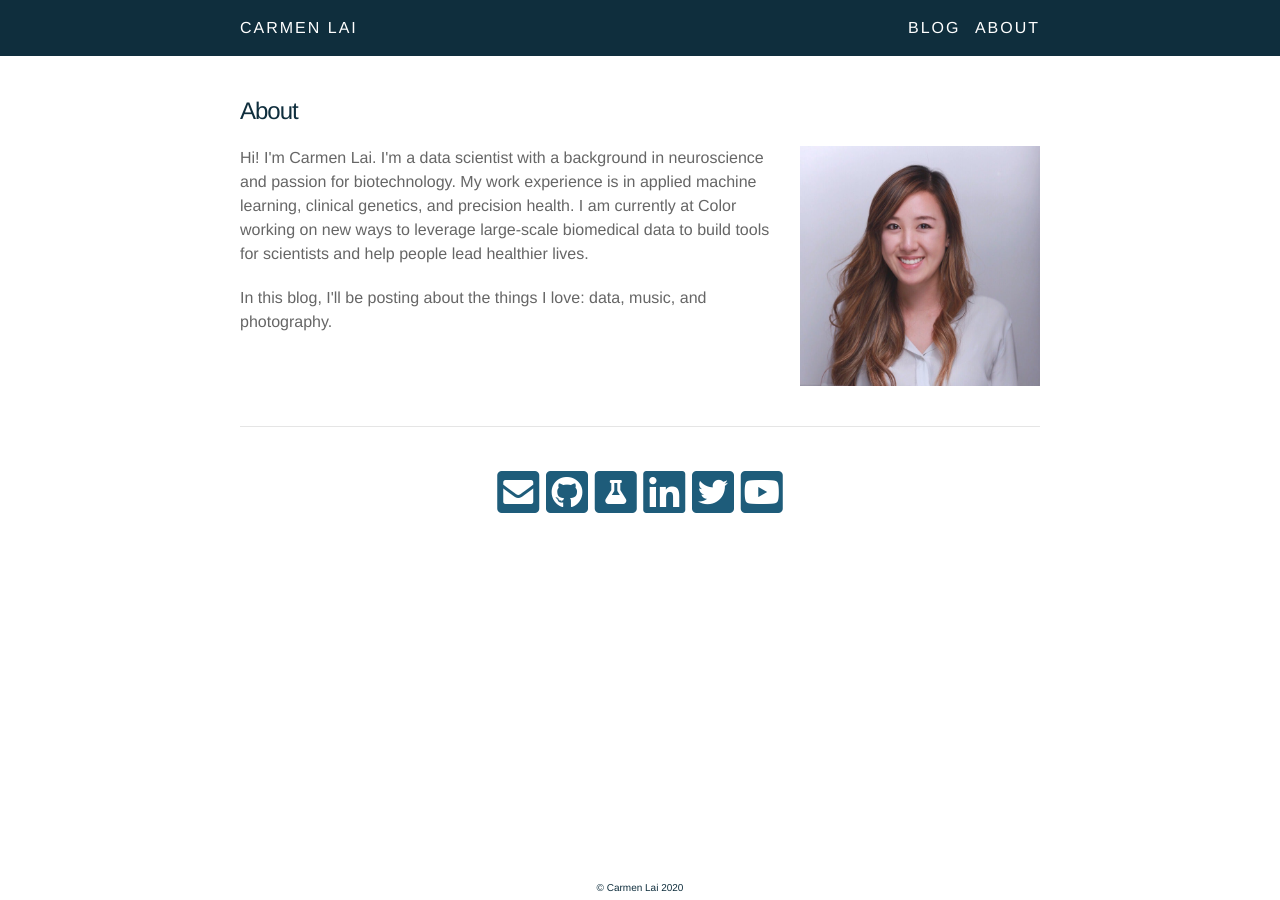
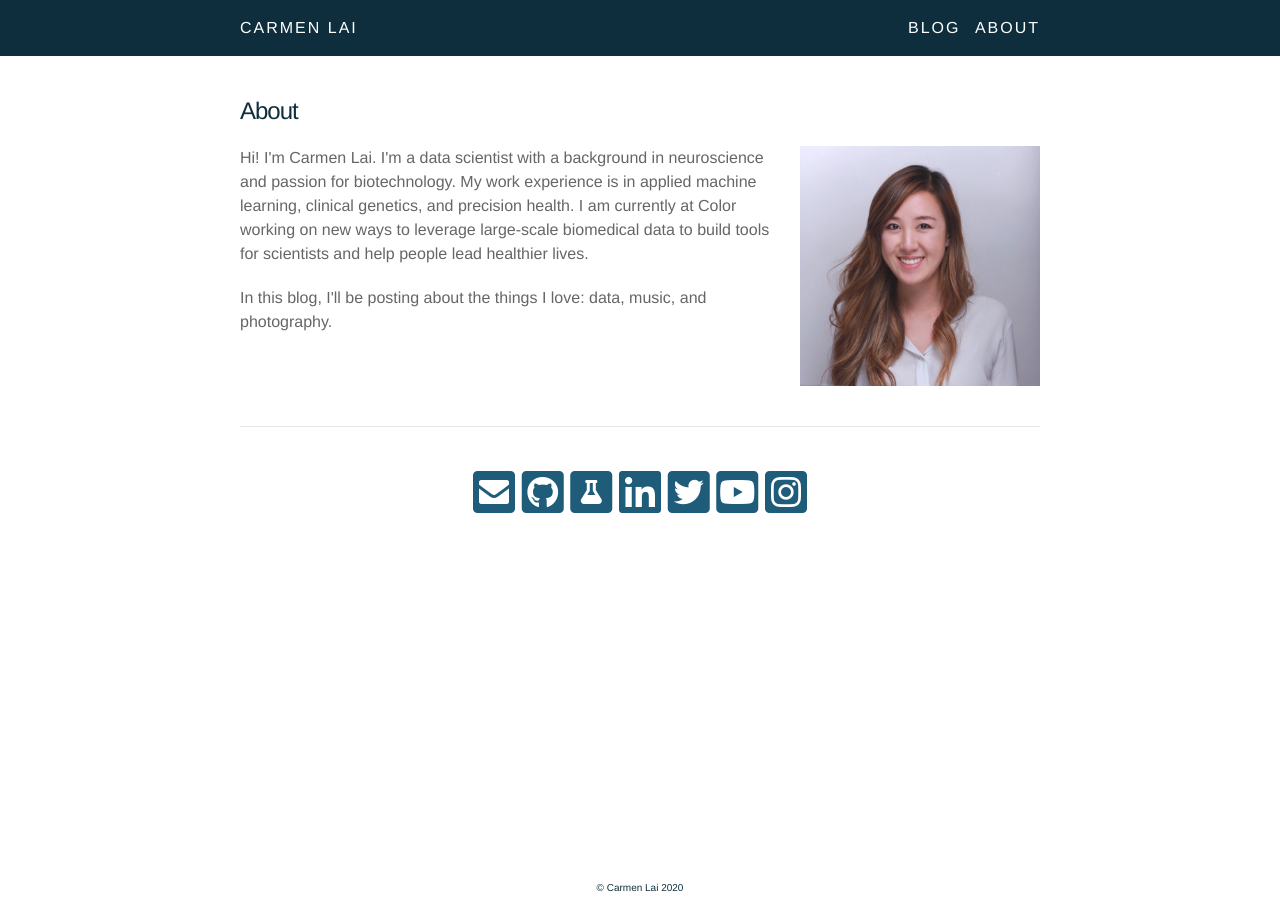
Before and after one commit to ocarmieo/ocarmieo.github.io, a Jekyll site: the page built from about.md, in a window 1280 px wide. Built offline with Jekyll 4.4.1, drawn with Linux system fonts in a browser that asks for light colours; nearby versions of some CDN libraries; comment, search, counter and statistics services are not loaded.

Commit message:
added instagram

```diff
--- a/_config.yml
+++ b/_config.yml
@@ -12,6 +12,7 @@ github_username: ocarmieo
 linkedin_username: carmenlai
 youtube_username: carmenggg
 disqus_shortname: carmenlai
+instagram_shortname: carmenphotog
 google_scholar_user_id: SWQL1o0AAAAJ
 
 date_format_long: "%B %-d, %Y"
--- a/about.md
+++ b/about.md
@@ -29,4 +29,5 @@ permalink: /about/
   <a href="https://www.linkedin.com/in/{{ site.linkedin_username }}" target="_blank"><i class="fa-2x fab fa-linkedin"></i></a>
   <a href="https://twitter.com/{{ site.twitter_username }}" target="_blank"><i class="fa-2x fab fa-twitter-square"></i></a>
   <a href="https://youtube.com/{{ site.youtube_username }}" target="_blank"><i class="fa-2x fab fa-youtube-square"></i></a>
+  <a href="https://instagram.com/{{ site.instagram_shortname }}/" target="_blank"><i class="fa-2x fab fa-instagram-square"></i></a>
 </span>
```
